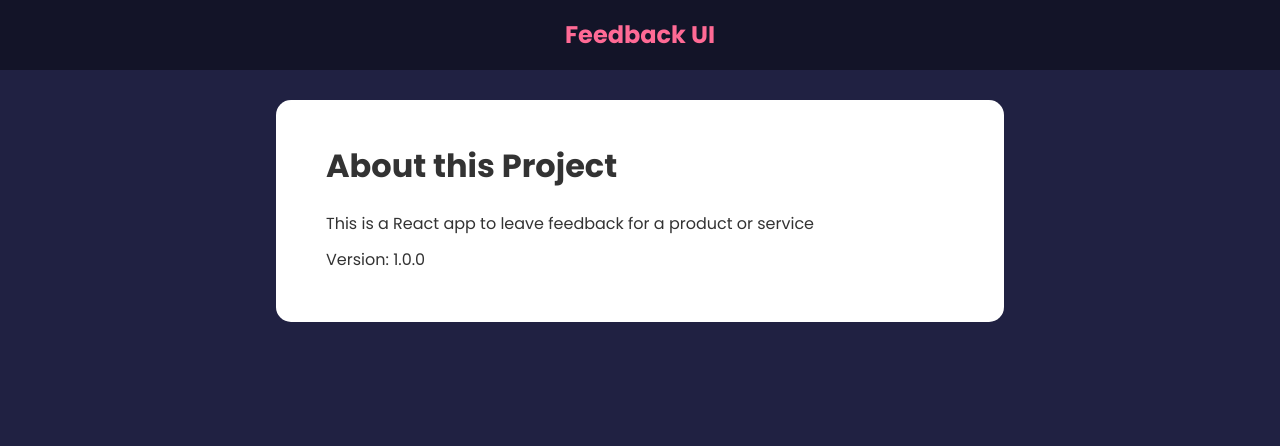
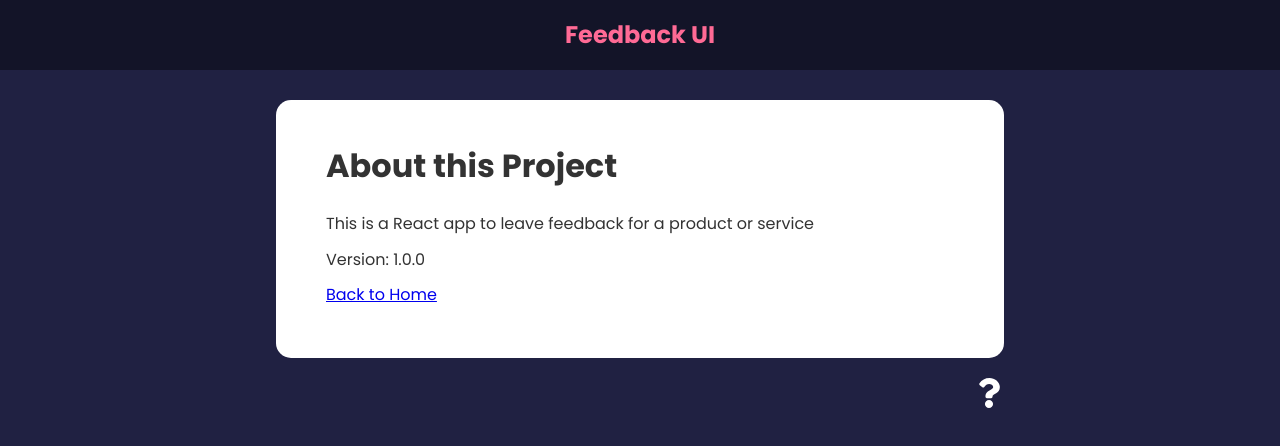
Before and after one commit to mfbernasol/feedback-app, a React (Create React App) app: page /about in a window 1280 px wide. Shown: the top 446 px of the page. Built offline with nearby package versions, Linux system fonts and the light colour scheme.

Commit message:
create AboutPage and setup routing to pages

```diff
--- a/src/App.js
+++ b/src/App.js
@@ -6,6 +6,7 @@
 import FeedbackData from './data/FeedbackData';
 import FeedbackStats from './components/FeedbackStats';
 import FeedbackForm from './components/FeedbackForm';
+import AboutIconLink from './components/AboutIconLink';
 import AboutPage from './pages/AboutPage';
 
 function App() {
@@ -44,6 +45,7 @@
 
           <Route path='/about' element={<AboutPage />} />
         </Routes>
+        <AboutIconLink/>
       </div>
     </Router>
   );
--- /dev/null
+++ b/src/components/AboutIconLink.jsx
@@ -0,0 +1,15 @@
+import { FaQuestion } from 'react-icons/fa';
+import { Link } from 'react-router-dom';
+import React from 'react';
+
+function AboutIconLink() {
+  return (
+    <div className='about-link'>
+      <Link to='/about'>
+        <FaQuestion size={30} />
+      </Link>
+    </div>
+  );
+}
+
+export default AboutIconLink;
--- a/src/pages/AboutPage.jsx
+++ b/src/pages/AboutPage.jsx
@@ -1,5 +1,6 @@
 import React from 'react';
 import Card from '../components/shared/Card';
+import {Link} from 'react-router-dom'
 function AboutPage() {
   return (
     <Card>
@@ -7,6 +8,9 @@
         <h1>About this Project</h1>
         <p>This is a React app to leave feedback for a product or service</p>
         <p>Version: 1.0.0</p>
+
+        <p><Link to='/'> Back to Home</Link></p>
+
       </div>
     </Card>
   );
```
